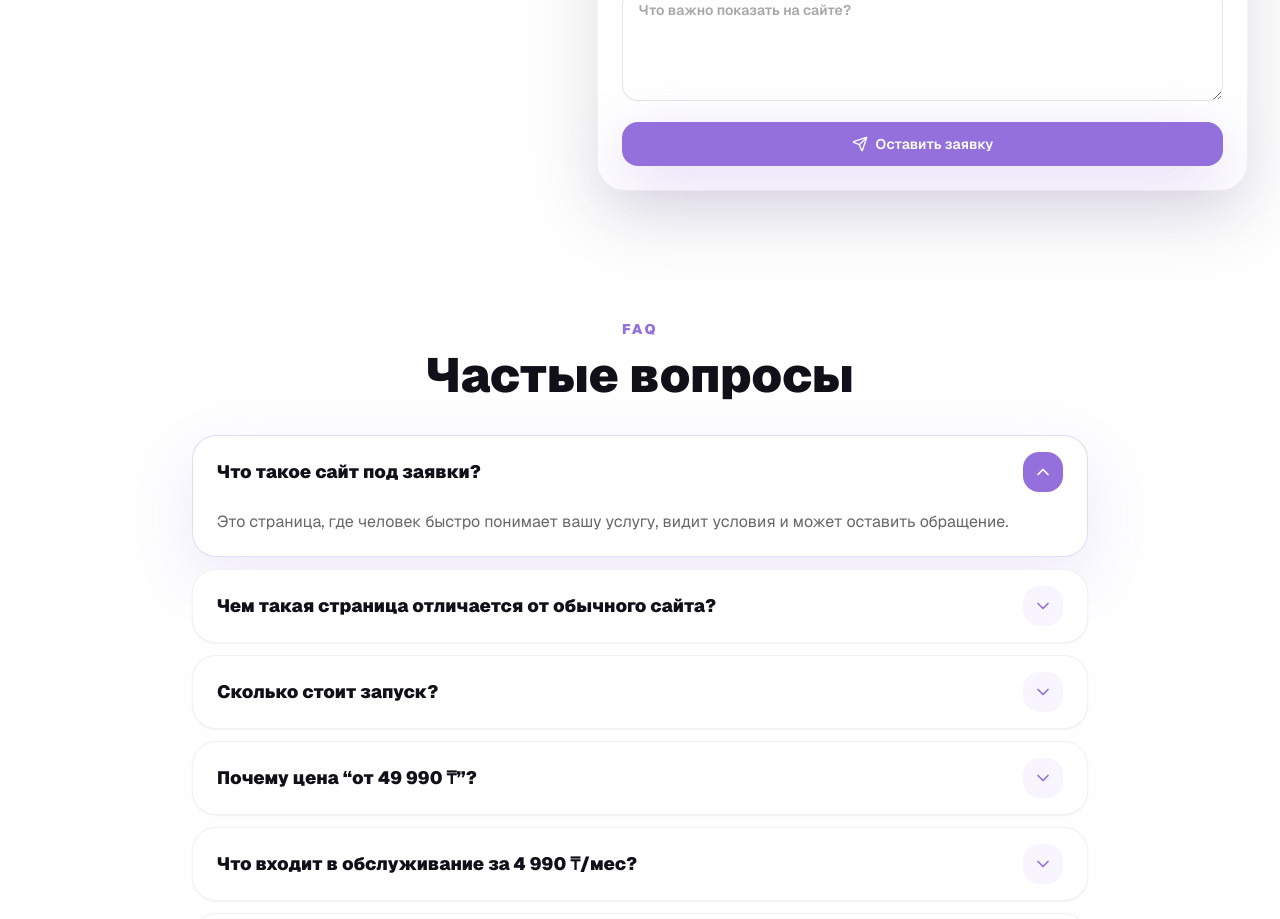
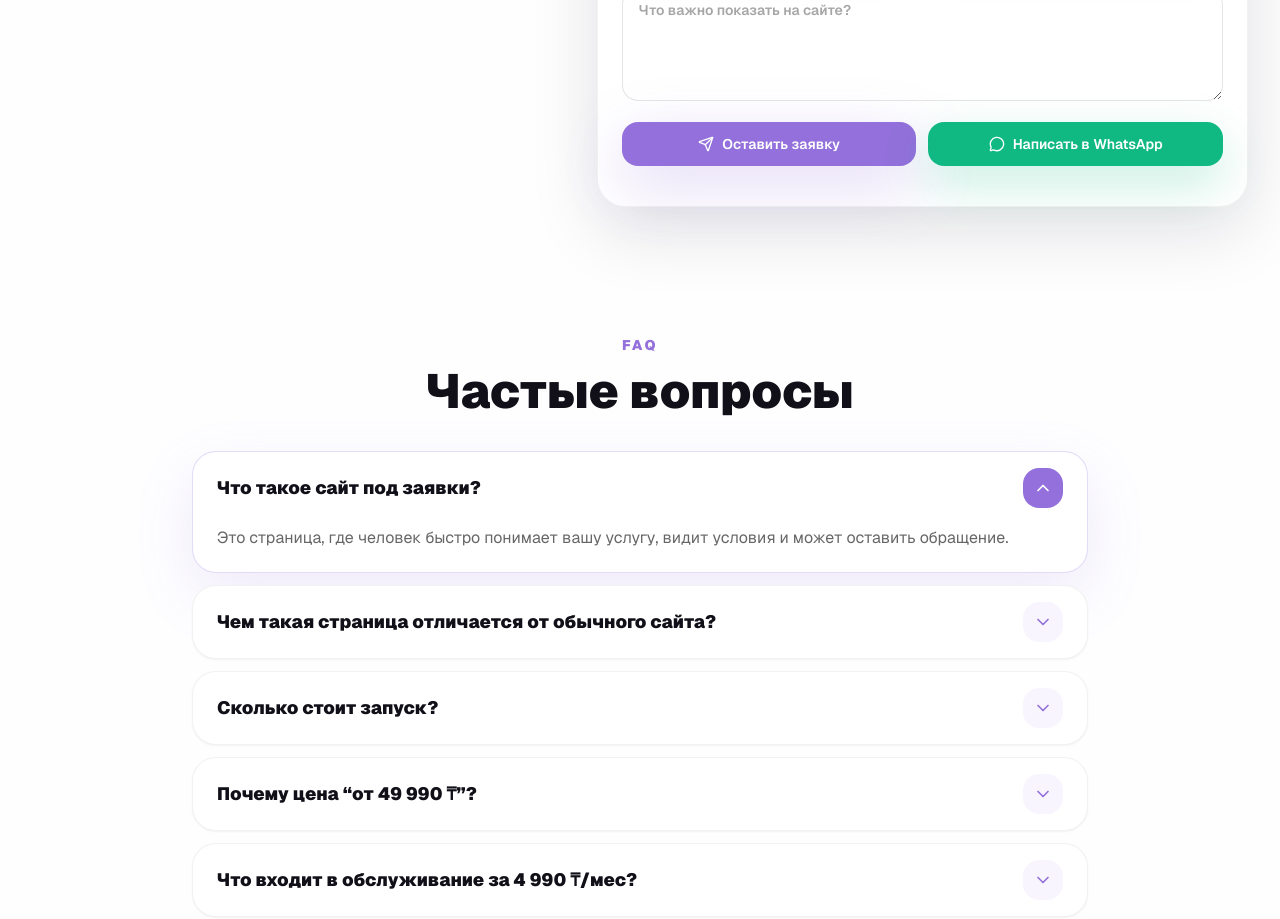
Before and after one commit to mizucxre0003/webtap, a Next.js app: page / in a window 1280 px wide. Shown: the part 5660-6579 px from the top of the page. Built offline with nearby package versions, Linux system fonts and the light colour scheme.

Commit message:
описание

```diff
--- a/app/page.tsx
+++ b/app/page.tsx
@@ -9,6 +9,7 @@ import { PricingSection } from "@/components/landing/PricingSection";
 import { ProblemSection } from "@/components/landing/ProblemSection";
 import { ProcessSection } from "@/components/landing/ProcessSection";
 import { TapFlowSection } from "@/components/landing/TapFlowSection";
+import { ownerWhatsappUrl } from "@/lib/whatsapp";
 
 export default function Home() {
   return (
@@ -21,7 +22,7 @@ export default function Home() {
       <FeaturesSection />
       <ProcessSection />
       <PricingSection />
-      <LeadFormSection />
+      <LeadFormSection whatsappHref={ownerWhatsappUrl("Здравствуйте! Пишу с сайта WebTap.kz")} />
       <FAQSection />
       <Footer />
     </main>
--- a/components/landing/LeadFormSection.tsx
+++ b/components/landing/LeadFormSection.tsx
@@ -1,7 +1,7 @@
 "use client";
 
 import { useState, useTransition } from "react";
-import { Send } from "lucide-react";
+import { MessageCircle, Send } from "lucide-react";
 import { Button } from "@/components/ui/Button";
 import { Card, Container, SectionShell } from "@/components/ui/Card";
 import { Input, Label, Select, Textarea } from "@/components/ui/Form";
@@ -11,7 +11,7 @@ type FormState = {
   message?: string;
 };
 
-export function LeadFormSection() {
+export function LeadFormSection({ whatsappHref }: { whatsappHref: string }) {
   const [state, setState] = useState<FormState>({ status: "idle" });
   const [isPending, startTransition] = useTransition();
 
@@ -96,11 +96,22 @@ export function LeadFormSection() {
                 Комментарий
                 <Textarea name="comment" placeholder="Что важно показать на сайте?" />
               </Label>
-              <div className="sm:col-span-2">
+              <div className="grid gap-3 sm:col-span-2 sm:grid-cols-2">
                 <Button disabled={isPending} className="w-full">
                   <Send className="size-4" />
                   {isPending ? "Отправляем..." : "Оставить заявку"}
                 </Button>
+                <a
+                  href={whatsappHref}
+                  target="_blank"
+                  rel="noreferrer"
+                  className="inline-flex min-h-11 w-full items-center justify-center gap-2 rounded-2xl bg-emerald-500 px-5 py-2.5 text-sm font-semibold text-white shadow-[0_18px_48px_rgba(16,185,129,0.24)] transition hover:-translate-y-0.5 hover:bg-emerald-600 focus:outline-none focus-visible:ring-2 focus-visible:ring-emerald-500"
+                >
+                  <MessageCircle className="size-4" />
+                  Написать в WhatsApp
+                </a>
+              </div>
+              <div className="sm:col-span-2">
                 {state.message ? (
                   <p
                     className={`mt-4 rounded-2xl px-4 py-3 text-sm font-semibold ${
--- a/lib/whatsapp.ts
+++ b/lib/whatsapp.ts
@@ -13,6 +13,6 @@ export function whatsappUrl(phone: string | null | undefined, text?: string) {
   return normalized ? `https://wa.me/${normalized}${query}` : "#";
 }
 
-export function ownerWhatsappUrl(text = "Здравствуйте! Хочу обсудить сайт для бизнеса.") {
+export function ownerWhatsappUrl(text = "Здравствуйте! Пишу с сайта WebTap.kz") {
   return whatsappUrl(process.env.WHATSAPP_PHONE, text);
 }
```
